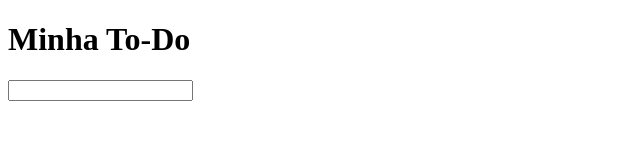
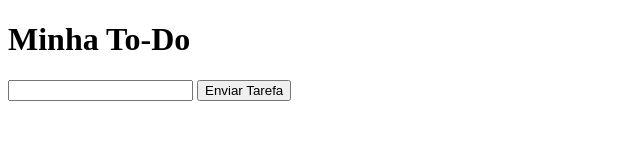
Before and after one commit to rodrigohenriquesouza/JavaScript-Node, a plain HTML site: page Treinos_conteudo_aula/treino_aula_42_fim_de_modulo/treino_42_2/index.html in a window 1280 px wide. Shown: the whole page, without its empty margins (0-640 px from the left). Drawn offline with Linux system fonts and the light colour scheme.

Commit message:
Criei um botão para enviar a tarefa

```diff
--- a/Treinos_conteudo_aula/treino_aula_42_fim_de_modulo/treino_42_2/index.html
+++ b/Treinos_conteudo_aula/treino_aula_42_fim_de_modulo/treino_42_2/index.html
@@ -9,6 +9,7 @@
     <h1>Minha To-Do</h1>
     <p>
         <input type="text" class="input-texto">
+        <button class="botao-tarefa">Enviar Tarefa</button>
     </p>
     <script src="index2.js"></script>
 </body>
```
